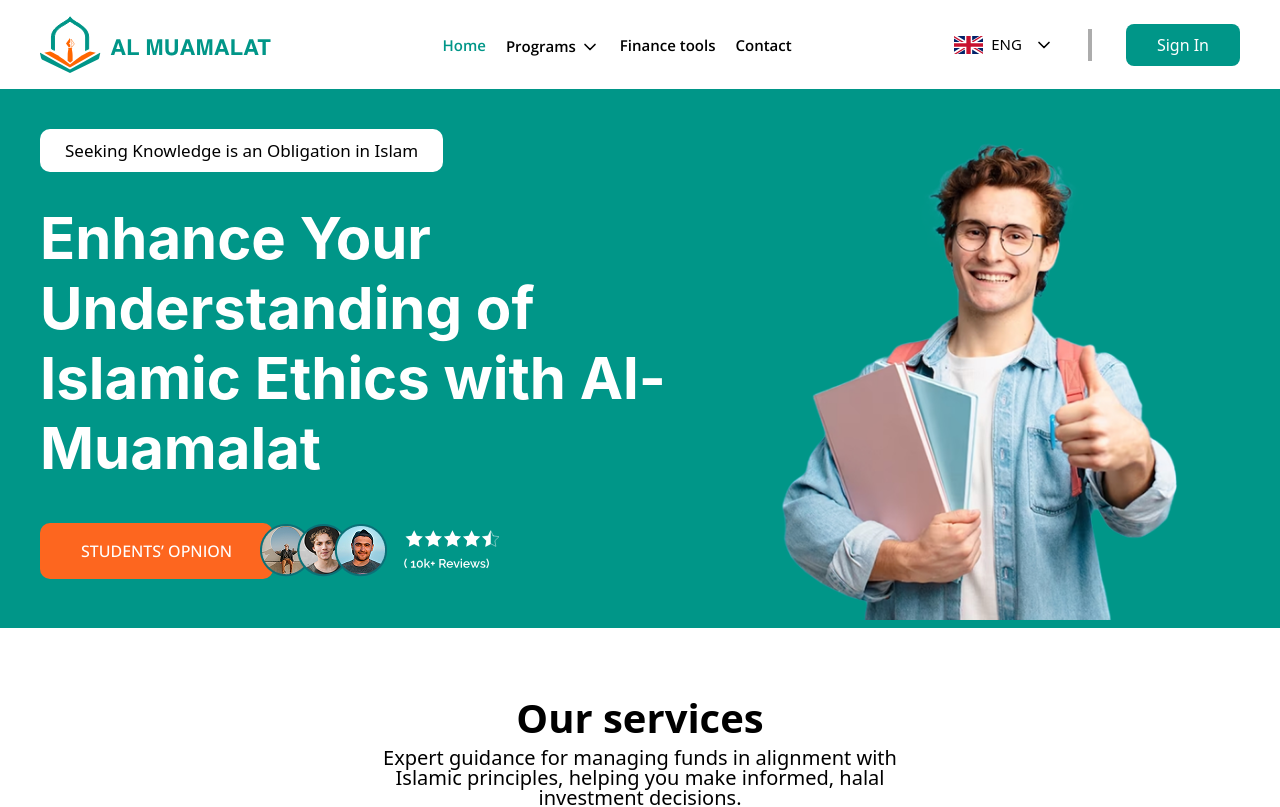
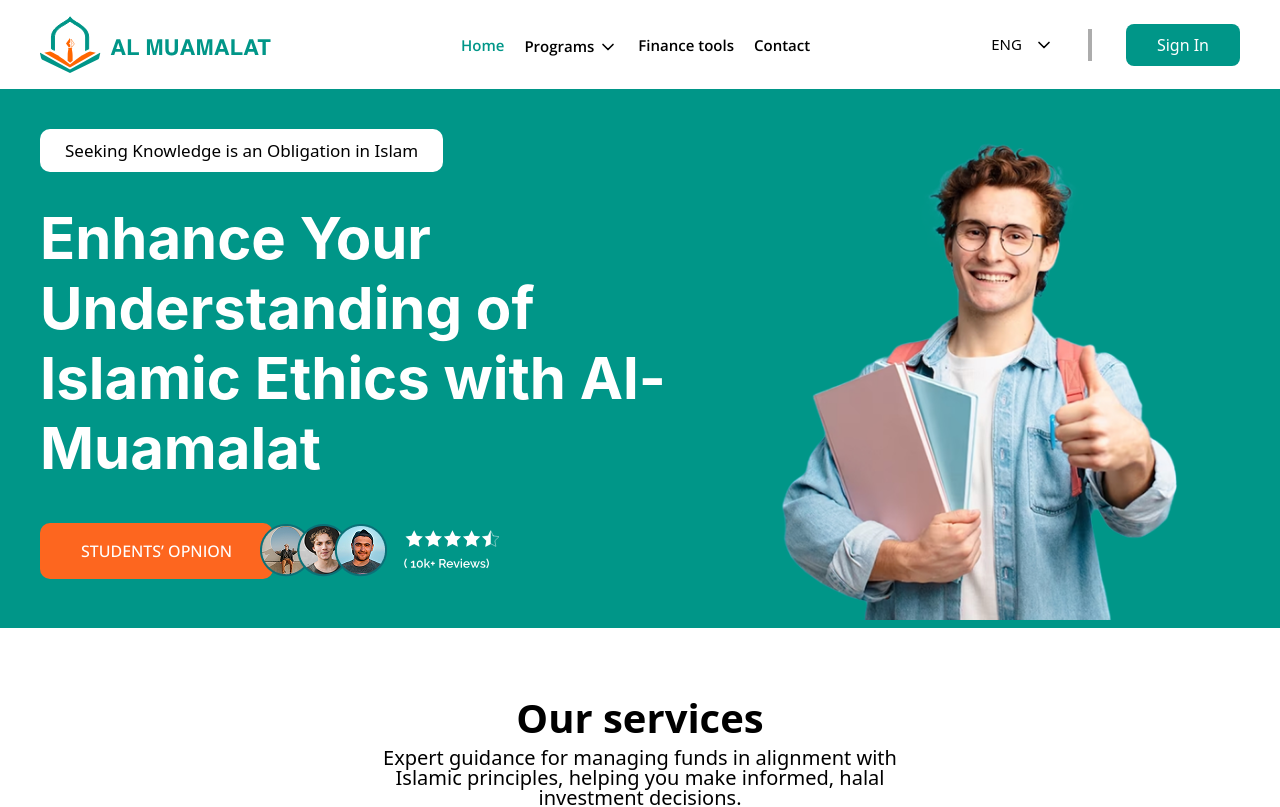
Before and after one commit to sindorcoder/al-muamalat, a React (Vite) app: page / in a window 1280 px wide. Shown: the top 807 px of the page. Built offline with nearby package versions, Linux system fonts and the light colour scheme; a web font is replaced by a local one.

Commit message:
fixed bug

```diff
--- a/src/components/navbar/Navbar.tsx
+++ b/src/components/navbar/Navbar.tsx
@@ -1,7 +1,6 @@
 import { Link, Outlet, useLocation, useNavigate } from "react-router-dom";
 import logo from "../../assets/images/Logo.svg";
 import { Container } from "../../utils";
-import uk from "../../assets/images/uk.svg";
 import { useEffect, useRef, useState } from "react";
 import { ChevronDown } from "lucide-react";
 const Navbar = () => {
@@ -130,14 +129,12 @@ const Navbar = () => {
                   onClick={() => setIsLanguageOpen(!isLanguageOpen)}
                   className="flex items-center gap-2  font-medium text-[15px]"
                 >
-                  <img src={uk} alt="United Kingdom Language Selected" /> ENG{" "}
-                  <ChevronDown className="ml-1 h-5 w-5" />
+                  ENG <ChevronDown className="ml-1 h-5 w-5" />
                 </button>
 
                 {isLanguageOpen && (
                   <div className="absolute top-full left-0 w-[100px] mt-2 border rounded-md bg-white shadow-lg z-10">
                     <button className="flex items-center gap-2 p-2 text-[15px] leading-[100%] tracking-[0%] text-nowrap">
-                      <img src={uk} alt="United Kingdom Language Selected" />{" "}
                       ENG{" "}
                     </button>
                   </div>
```
